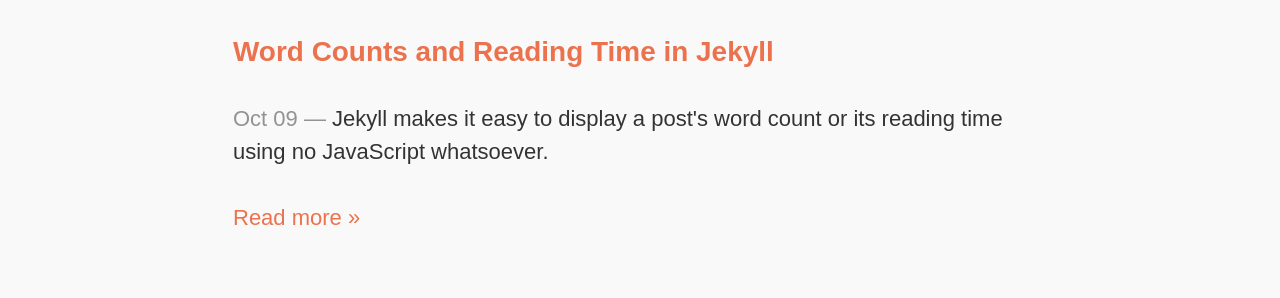
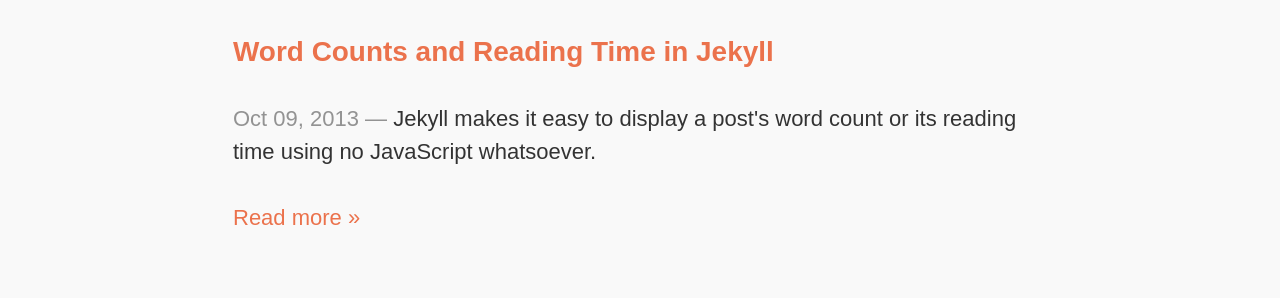
Before and after one commit to RadLikeWhoa/old.sacha.me, a Jekyll site: the page built from index.html, in a window 1280 px wide. Shown: the part 1460-1758 px from the top of the page. Built offline with Jekyll 4.4.1, drawn with Linux system fonts in a browser that asks for light colours; some web fonts are replaced.

Commit message:
Add year to article dates

```diff
--- a/_includes/header.html
+++ b/_includes/header.html
@@ -2,7 +2,7 @@
 <html lang="en">
   <head>
     <meta charset="utf-8">
-    <title>{% if page.title %}{{ page.title }} — {% endif %}{{ site.name }} — Front-End Developer</title>
+    <title>{% if page.title %}{{ page.title }} — {% endif %}{{ site.name }}, Front-End Developer</title>
     <meta name="viewport" content="width=device-width, initial-scale=1.0">
     <meta name="author" content="{{ site.author.name }}">
     <meta name="description" content="{{ site.tagline }}">
--- a/articles/index.html
+++ b/articles/index.html
@@ -7,7 +7,7 @@
   <h2 class="section-heading">All articles</h2>
   {% for post in site.categories.articles %}
     <article class="post post-archive">
-      <time datetime="{{ page.date | date: '%Y-%m-%d' }}" pubdate title="{{ post.date | date: 'Posted on %A, %d %B %Y' }}" class="h3 faded">{{ post.date | date: "%b %d" }}</time>
+      <time datetime="{{ page.date | date: '%Y-%m-%d' }}" pubdate title="{{ post.date | date: 'Posted on %A, %d %B %Y' }}" class="h3 faded">{{ post.date | date: "%b %d, %Y" }}</time>
       <h3 class="post-title">
         <a href="{{ post.url }}">{{ post.title }}</a>
       </h3>
--- a/index.html
+++ b/index.html
@@ -34,7 +34,7 @@
   {% assign post = site.categories.articles.first %}
   <article class="post post-inline">
     <h3 class="post-title"><a href="{{ post.url }}">{{ post.title }}</a></h3>
-    <p class="post-caption"><time datetime="{{ page.date | date: '%Y-%m-%d' }}" pubdate title="{{ post.date | date: 'Posted on %A, %d %B %Y' }}" class="faded">{{ post.date | date: "%b %d" }}</time> <span class="faded">—</span> {{ post.caption }}</p>
+    <p class="post-caption"><time datetime="{{ page.date | date: '%Y-%m-%d' }}" pubdate title="{{ post.date | date: 'Posted on %A, %d %B %Y' }}" class="faded">{{ post.date | date: "%b %d, %Y" }}</time> <span class="faded">—</span> {{ post.caption }}</p>
     <p><a href="{{ post.url }}">Read more &raquo;</a></p>
   </article>
   <a href="/articles" class="button button-center"><span class="label">View all articles</span></a>
```
Also changed, not shown: other parts of articles/index.html (+1 -1 lines).
